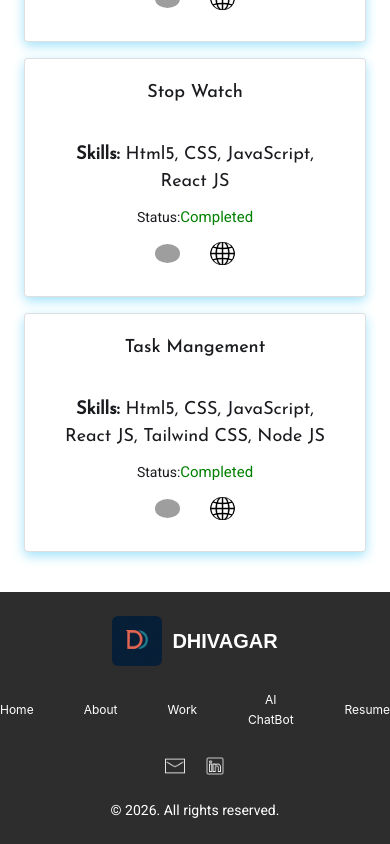
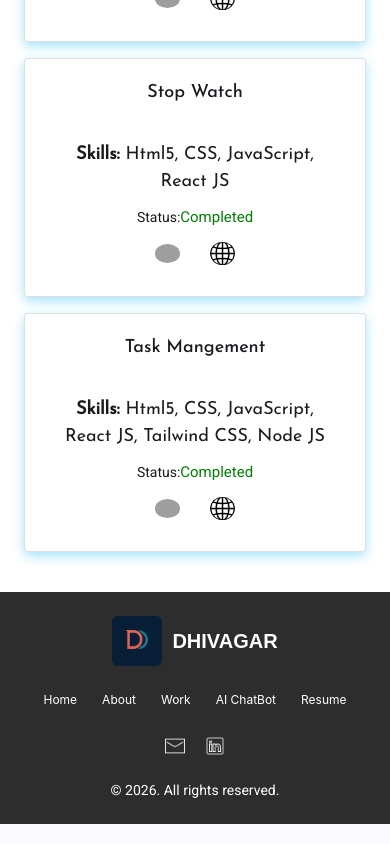
Before and after one commit to DhivagarGan28/my-portfolio-v2, an Angular app: page /work in a window 390 px wide. Shown: the part 2179-3023 px from the top of the page. Built offline with nearby package versions, Linux system fonts and the light colour scheme; grey boxes are pictures that could not be loaded.

Commit message:
Integrated AI chatbot page

```diff
--- a/src/app/about/about.css
+++ b/src/app/about/about.css
@@ -204,6 +204,9 @@ footer{
      cursor: pointer;
 }
 @media screen and (max-width: 500px) {
+     .LinkSection{
+          gap:25px;
+     }
      .work{
           padding:24px 0px 0px 0px;
      }
--- a/src/app/work/work.css
+++ b/src/app/work/work.css
@@ -240,6 +240,9 @@ footer{
      cursor: pointer;
 }
 @media screen and (max-width: 500px) {
+     .LinkSection{
+          gap:25px;
+     }
      .work{
           padding: 24px 0px 0px 0px;
      }
```
